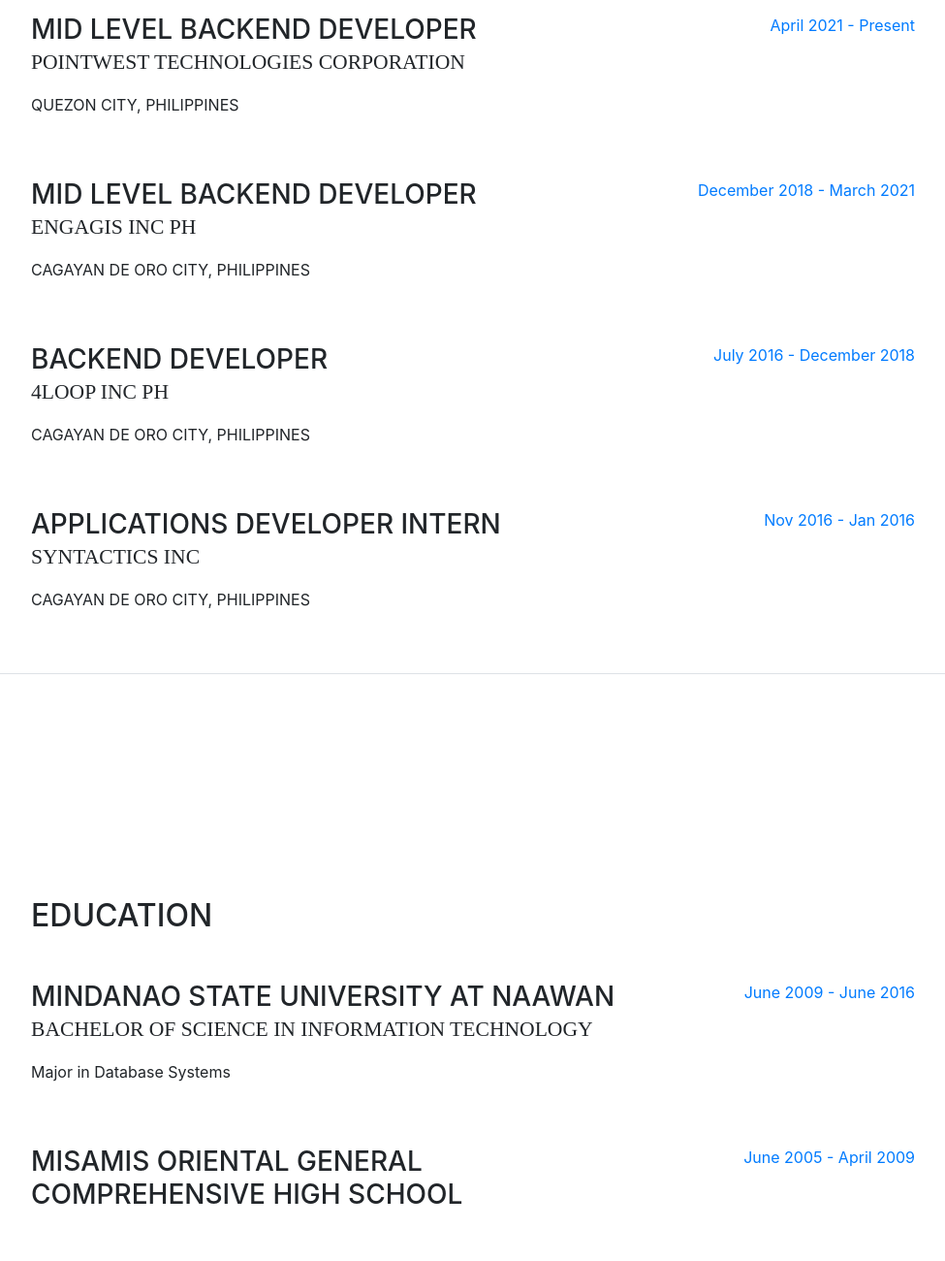
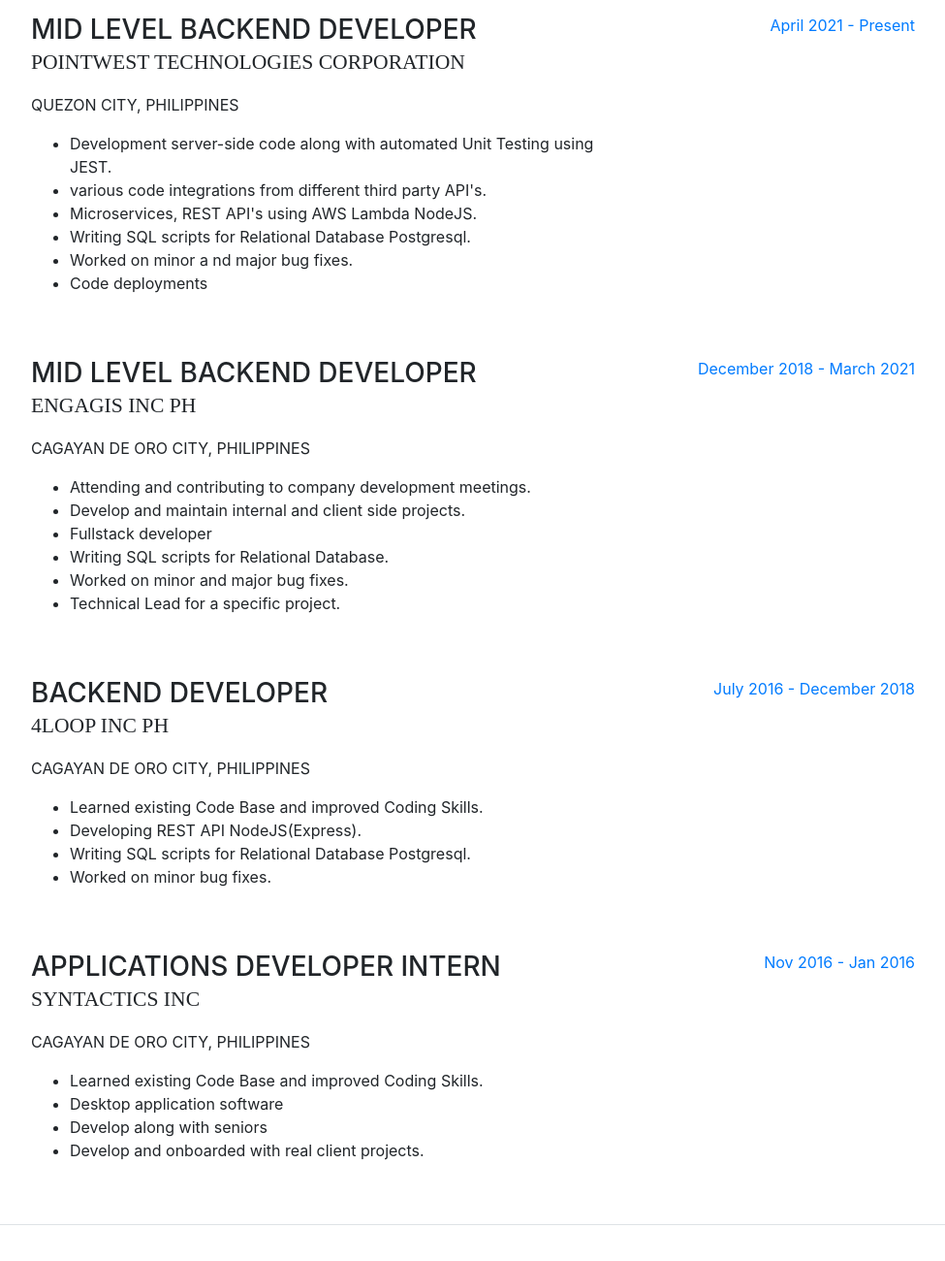
Before and after one commit to clintekzdi21/clintekzdi21.github.io, a website with bundled scripts: page portfolio/index.html in a window 1280 px wide. Shown: the part 920-2220 px from the top of the page at 97% size, without its empty margins (288-1263 px from the left). Built offline with nearby package versions, Linux system fonts and the light colour scheme; a web font is replaced by a local one.

Commit message:
Update index.html
added job attirbutes

```diff
--- a/portfolio/index.html
+++ b/portfolio/index.html
@@ -118,6 +118,14 @@
               <h3 class="mb-0">Mid Level Backend Developer</h3>
               <div class="subheading mb-3">Pointwest Technologies Corporation</div>
               <p>QUEZON CITY, PHILIPPINES</p>
+              <ul>
+                <li>Development server-side code along with automated Unit Testing using JEST.</li>
+                <li>various code integrations from different third party API's.</li>
+                <li>Microservices, REST API's using AWS Lambda NodeJS.</li>
+                <li>Writing SQL scripts for Relational Database Postgresql.</li>
+                <li>Worked on minor a nd major bug fixes.</li>
+                <li>Code deployments</li>
+              </ul>
             </div>
             <div class="resume-date text-md-right">
               <span class="text-primary">April 2021 - Present</span>
@@ -129,6 +137,14 @@
               <h3 class="mb-0">Mid Level Backend Developer</h3>
               <div class="subheading mb-3">Engagis INC PH</div>
               <p>CAGAYAN DE ORO CITY, PHILIPPINES</p>
+              <ul>
+                <li>Attending and contributing to company development meetings.</li>
+                <li>Develop and maintain internal and client side projects.</li>
+                <li>Fullstack developer</li>
+                <li>Writing SQL scripts for Relational Database.</li>
+                <li>Worked on minor and major bug fixes.</li>
+                <li>Technical Lead for a specific project.</li>
+              </ul>
             </div>
             <div class="resume-date text-md-right">
               <span class="text-primary">December 2018 - March 2021</span>
@@ -140,6 +156,12 @@
               <h3 class="mb-0">Backend Developer</h3>
               <div class="subheading mb-3">4Loop INC PH</div>
               <p>CAGAYAN DE ORO CITY, PHILIPPINES</p>
+              <ul>
+                <li>Learned existing Code Base and improved Coding Skills.</li>
+                <li>Developing REST API NodeJS(Express).</li>
+                <li>Writing SQL scripts for Relational Database Postgresql.</li>
+                <li>Worked on minor bug fixes.</li>
+              </ul>
             </div>
             <div class="resume-date text-md-right">
               <span class="text-primary">July 2016 - December 2018</span>
@@ -151,6 +173,12 @@
               <h3 class="mb-0">Applications Developer Intern</h3>
               <div class="subheading mb-3">Syntactics INC</div>
               <p>CAGAYAN DE ORO CITY, PHILIPPINES</p>
+              <ul>
+                <li>Learned existing Code Base and improved Coding Skills.</li>
+                <li>Desktop application software</li>
+                <li>Develop along with seniors</li>
+                <li>Develop and onboarded with real client projects.</li>
+              </ul>
             </div>
             <div class="resume-date text-md-right">
               <span class="text-primary">Nov 2016 - Jan 2016</span>
```
